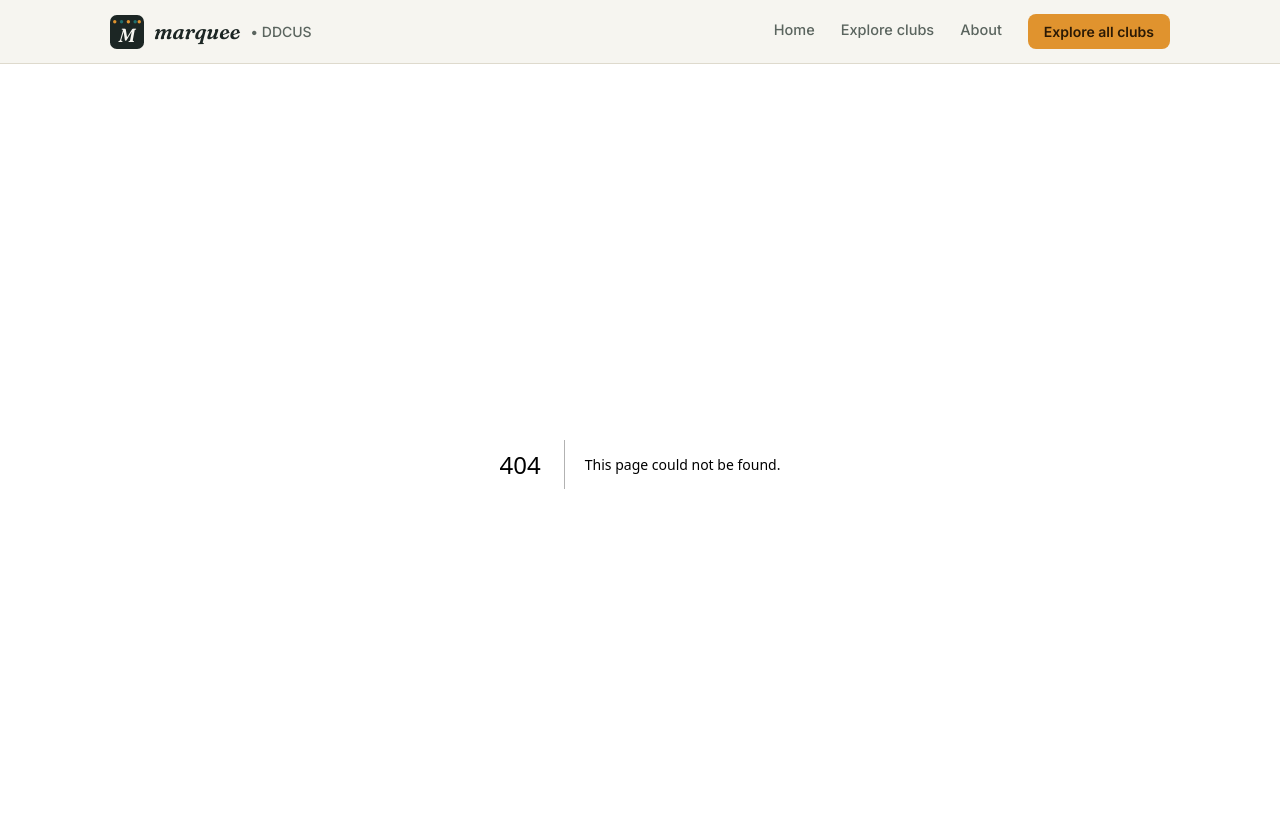
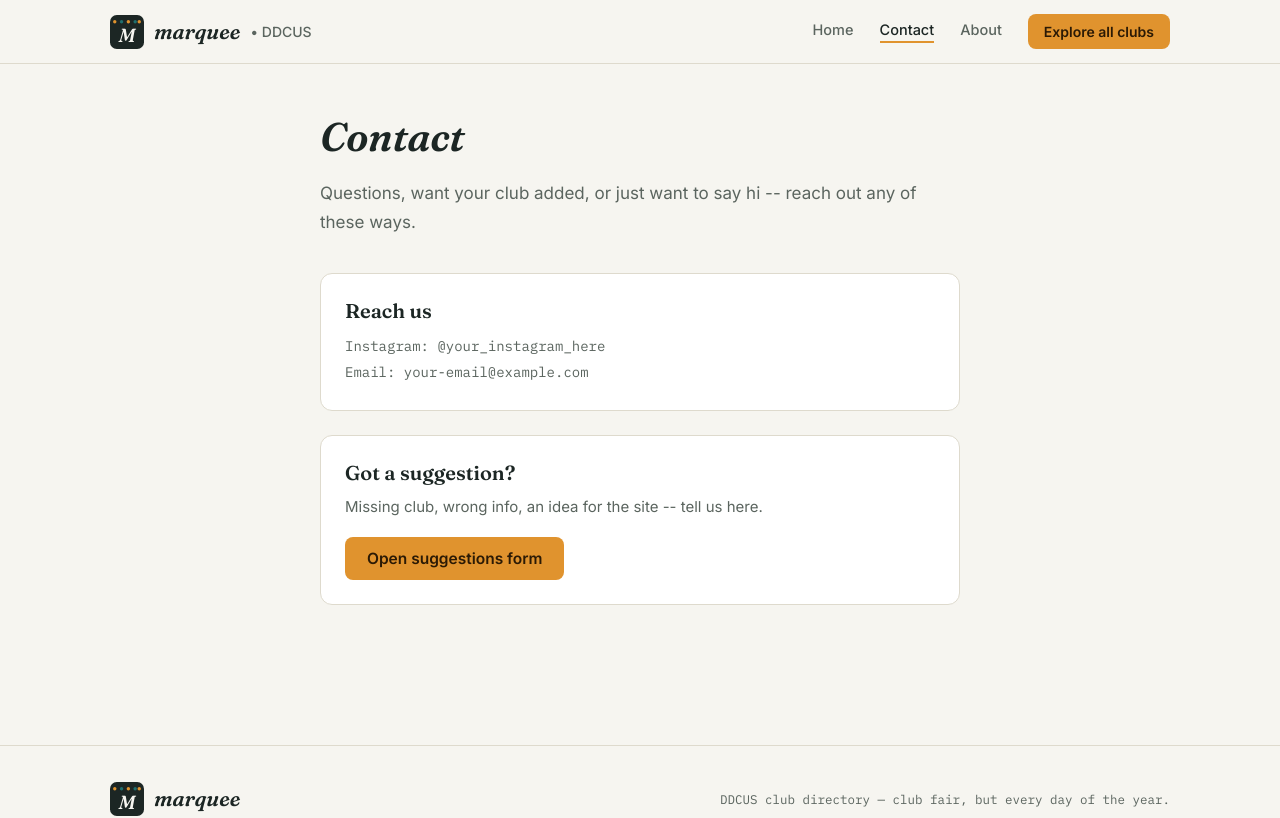
Before and after one commit to incercious/marqueeclubexpo, a Next.js app: page /contact in a window 1280 px wide. Before the commit this address had no page. Shown: the top 818 px of the page. Built offline with nearby package versions, Linux system fonts and the light colour scheme.

Commit message:
added contact us page

```diff
--- /dev/null
+++ b/app/contact/page.js
@@ -0,0 +1,65 @@
+import { COLORS, fontDisplay, fontBody, fontMono } from "@/lib/theme";
+import { CONTACT_INSTAGRAM, CONTACT_EMAIL } from "@/lib/schoolConfig";
+import TicketButton from "@/components/TicketButton";
+
+const SUGGESTIONS_FORM = "https://forms.gle/tBshNyaJboYijB6m8";
+
+export default function ContactPage() {
+  return (
+    <div style={{ maxWidth: 680, margin: "0 auto", padding: "48px 20px 80px" }}>
+      <h1
+        style={{
+          fontFamily: fontDisplay,
+          fontWeight: 600,
+          fontStyle: "italic",
+          fontSize: 40,
+          color: COLORS.ink,
+          margin: "0 0 18px",
+        }}
+      >
+        Contact
+      </h1>
+      <p style={{ fontFamily: fontBody, fontSize: 17, lineHeight: 1.7, color: COLORS.inkSoft, margin: "0 0 36px" }}>
+        Questions, want your club added, or just want to say hi -- reach out any of these ways.
+      </p>
+
+      <div
+        style={{
+          background: COLORS.card,
+          border: `1px solid ${COLORS.line}`,
+          borderRadius: 12,
+          padding: 24,
+          marginBottom: 24,
+        }}
+      >
+        <h2 style={{ fontFamily: fontDisplay, fontSize: 20, fontWeight: 600, color: COLORS.ink, margin: "0 0 10px" }}>
+          Reach us
+        </h2>
+        <p style={{ fontFamily: fontMono, fontSize: 14, color: COLORS.inkSoft, margin: 0, lineHeight: 1.9 }}>
+          Instagram: {CONTACT_INSTAGRAM}
+          <br />
+          Email: {CONTACT_EMAIL}
+        </p>
+      </div>
+
+      <div
+        style={{
+          background: COLORS.card,
+          border: `1px solid ${COLORS.line}`,
+          borderRadius: 12,
+          padding: 24,
+        }}
+      >
+        <h2 style={{ fontFamily: fontDisplay, fontSize: 20, fontWeight: 600, color: COLORS.ink, margin: "0 0 10px" }}>
+          Got a suggestion?
+        </h2>
+        <p style={{ fontFamily: fontBody, fontSize: 15, lineHeight: 1.6, color: COLORS.inkSoft, margin: "0 0 18px" }}>
+          Missing club, wrong info, an idea for the site -- tell us here.
+        </p>
+        <TicketButton primary href={SUGGESTIONS_FORM} external>
+          Open suggestions form
+        </TicketButton>
+      </div>
+    </div>
+  );
+}
--- a/components/Header.js
+++ b/components/Header.js
@@ -10,7 +10,7 @@ import TicketButton from "./TicketButton";
 
 const LINKS = [
   { href: "/", label: "Home" },
-  { href: "/explore", label: "Explore clubs" },
+  { href: "/contact", label: "Contact" },
   { href: "/about", label: "About" },
 ];
 
--- a/data/clubs.js
+++ b/data/clubs.js
@@ -522,7 +522,6 @@ export const CLUBS = [
     meetingDays: "Tuesdays",
     meetingTime: "2:10 PM",
     location: "Room 304",
-    sponsor: "Mr. Stone",
     joinLink: "https://chat.whatsapp.com/IbIEXRwB79p384A3rsC8vi",
     social: { instagram: "https://www.instagram.com/makingpoliticsfunagain" },
     featured: false,
--- a/lib/schoolConfig.js
+++ b/lib/schoolConfig.js
@@ -10,5 +10,5 @@ export const SCHOOL_NAME = "Downtown Doral Charter Upper School";
 export const SCHOOL_SHORT_NAME = "DDCUS";
 
 // Fill these in once you have them -- shown at the bottom of the About page.
-export const CONTACT_INSTAGRAM = "@marqueeddcus";
-export const CONTACT_EMAIL = "contact.heymarquee@gmail.com";
+export const CONTACT_INSTAGRAM = "@your_instagram_here";
+export const CONTACT_EMAIL = "your-email@example.com";
```
Also changed, not shown: app/about/page.js (+2 -8 lines).
